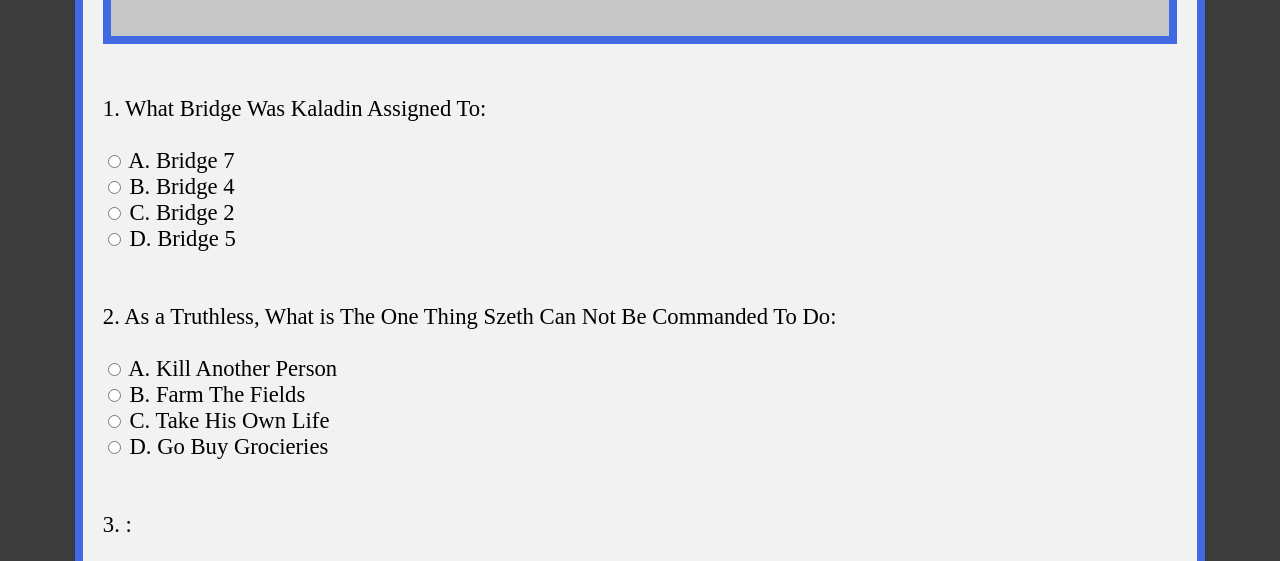
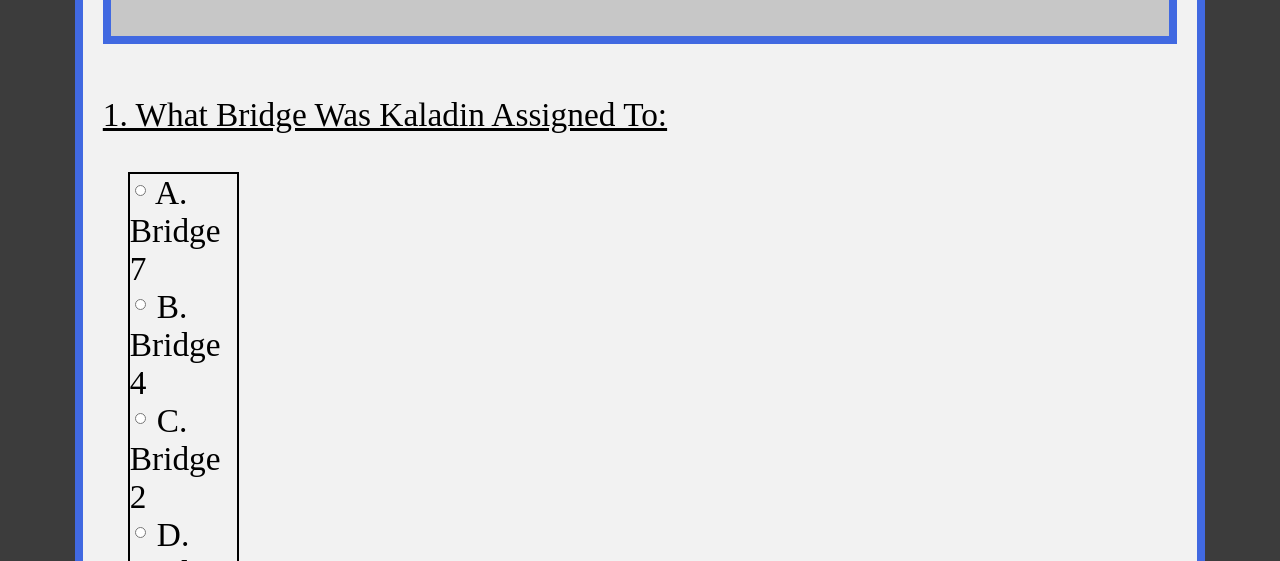
Before and after one commit to Matt4g/matt4g.github.io, a plain HTML site: page public/quiz.html in a window 1280 px wide. Shown: the part 209-770 px from the top of the page. Drawn offline with Linux system fonts and the light colour scheme.

Commit message:
Easy commits

```diff
--- a/public/style.css
+++ b/public/style.css
@@ -58,3 +58,21 @@ a{
       border: 8px solid royalblue;
       background-color: #3c3c3c3c;
   }
+  #quiz{
+    font-size: 25pt;
+}
+#q1{
+  text-decoration: underline;
+}
+#q{
+  border: 2px solid black ;
+  width: 10%;
+  height: auto;
+  margin-left: 25px;
+
+}
+input[type=radio] {
+  border: 0px;
+  width: 10%;
+  height: 2em;
+}
```
